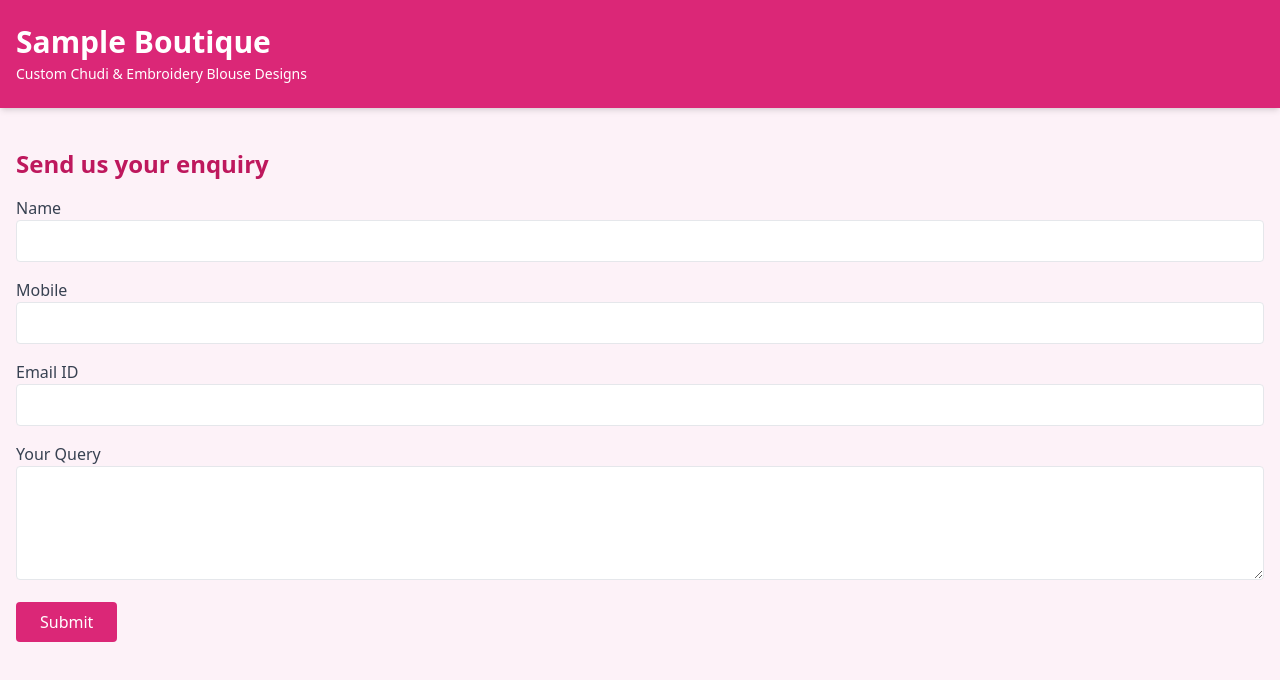
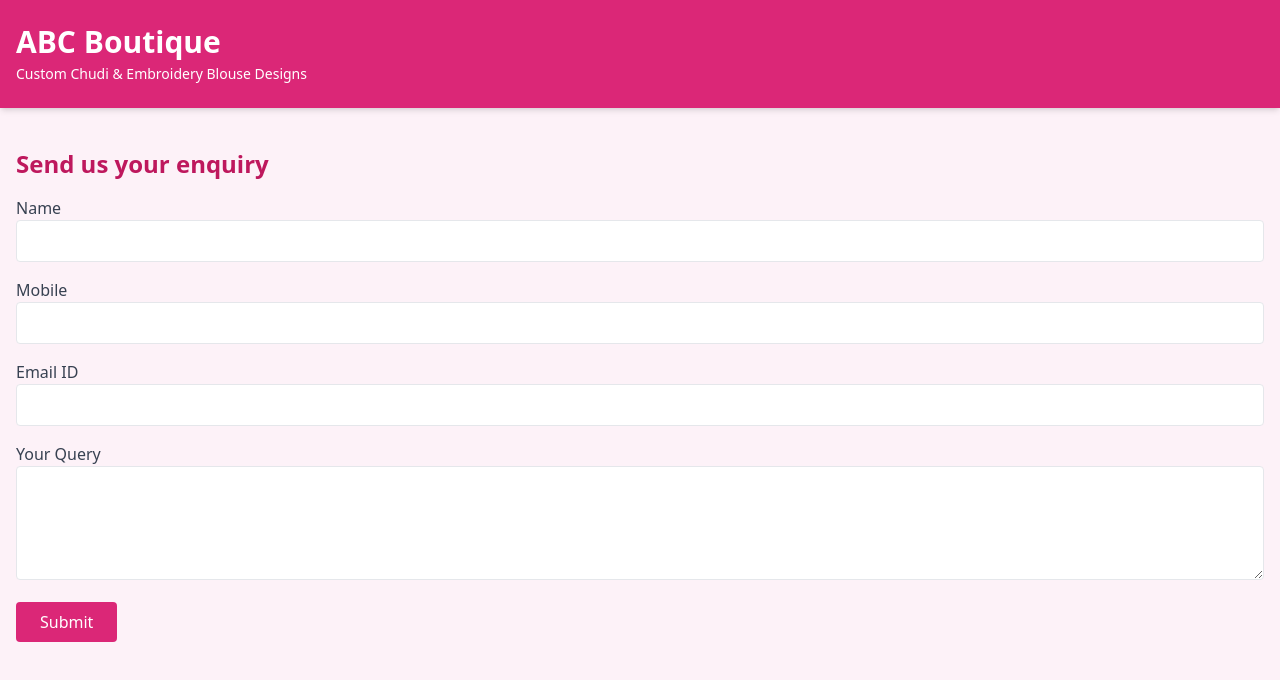
Before and after one commit to Yogaraj-J0302/abc-boutique, a plain HTML site: page client/Index.html in a window 1280 px wide. Drawn offline with nearby package versions, Linux system fonts and the light colour scheme.

Commit message:
Updated home page section

```diff
--- a/client/Index.html
+++ b/client/Index.html
@@ -11,7 +11,7 @@
   <!-- Header -->
   <header class="bg-pink-600 text-white py-6 shadow-md">
     <div class="container mx-auto px-4">
-      <h1 class="text-3xl font-bold">Sample Boutique</h1>
+      <h1 class="text-3xl font-bold">ABC Boutique</h1>
       <p class="text-sm mt-1">Custom Chudi & Embroidery Blouse Designs</p>
     </div>
   </header>
```
